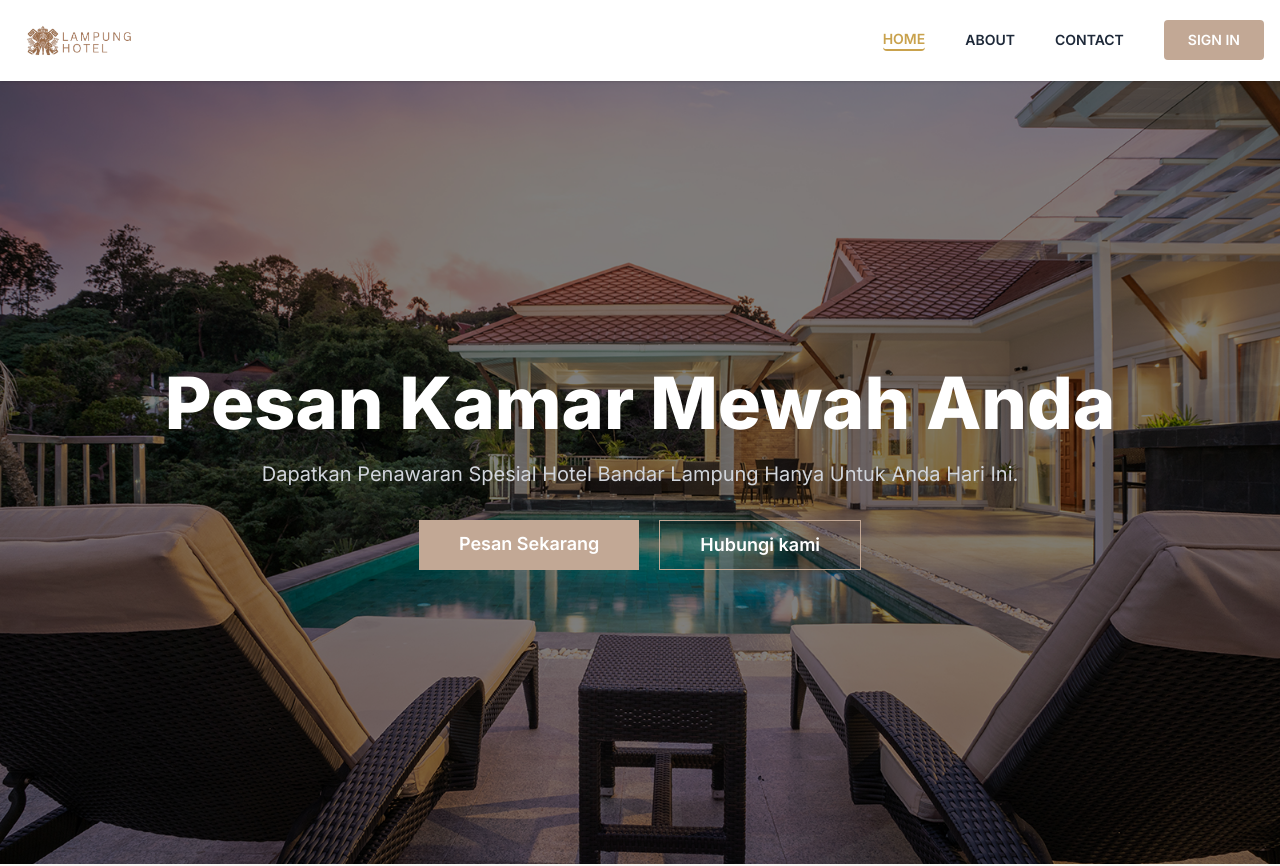
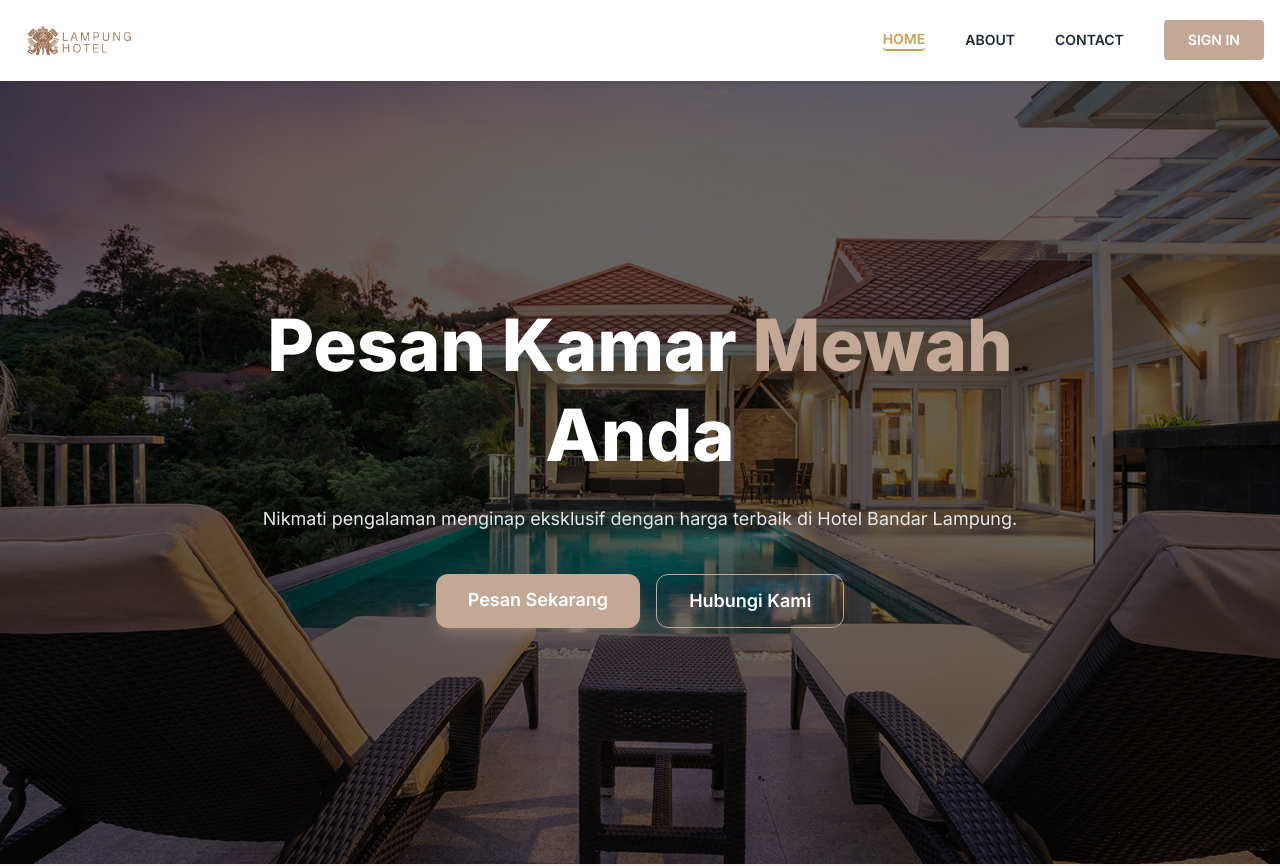
Before and after one commit to hafizahalfitra/booking-hotel, a Next.js app in the folder WEB/: page / in a window 1280 px wide. Shown: the top 866 px of the page. Built offline with nearby package versions, Linux system fonts and the light colour scheme; no server answers.

Commit message:
Perbaikan UI hero section agar lebih clean dan modern tanpa elemen dekoratif berlebih

```diff
--- a/WEB/components/hero.tsx
+++ b/WEB/components/hero.tsx
@@ -1,36 +1,60 @@
-import Image from "next/image"
-import Link from "next/link"
+import Image from "next/image";
+import Link from "next/link";
+
 const Hero = () => {
     return (
-        <div className="relative h-screen text-white overflow-hidden">
+        <section className="relative h-screen text-white overflow-hidden">
+            {/* Background */}
             <div className="absolute inset-0">
-                <Image src="/hero.jpg" alt="heroimage" fill className="object-cover object-center
-                w-full h-full"/>
-                <div className="absolute inset-0 bg-black opacity-50"></div>
+                <Image
+                    src="/hero.jpg"
+                    alt="Hotel Bandar Lampung"
+                    fill
+                    priority
+                    className="object-cover object-center"
+                />
+                <div className="absolute inset-0 bg-black/60"></div>
+            </div>
 
-            </div>
-            <div className="relative flex flex-col justify-center items-center h-full text-center">
-                <h1 className="text-7xl font-extrabold leading-tight mb-3 capitalize">Pesan Kamar
-                    Mewah Anda</h1>
-                <p className="text-xl text-gray-300 mb-8">Dapatkan Penawaran Spesial Hotel Bandar Lampung Hanya Untuk Anda Hari Ini.</p>
-                <div className="flex gap-5">
-                    <Link href="/room" className="bg-[#C2A895] text-white hover:bg-[#b39683]
-                    py-2.5 px-6 md:px-10 text-lg font-semibold hover:scale-105 hover:shadow-lg"
-                    >
-                        Pesan Sekarang
+            {/* Content - CENTER FIX */}
+            <div className="relative z-10 flex h-full items-center justify-center text-center px-5">
+                <div className="max-w-3xl">
+                    <h1 className="text-4xl md:text-6xl lg:text-7xl font-extrabold leading-tight mb-6">
+                        Pesan Kamar <span className="text-[#C2A895]">Mewah</span> Anda
+                    </h1>
 
-                    </Link>
+                    <p className="text-sm md:text-lg text-gray-200 mb-10 leading-relaxed">
+                        Nikmati pengalaman menginap eksklusif dengan harga terbaik
+                        di Hotel Bandar Lampung.
+                    </p>
 
-                    <Link
-                    href="/contact"
-                    className="bg-transparent border border-[#C2A895] text-white hover:bg-[#b39683]
-                    py-2.5 px-6 md:px-10 text-lg font-semibold hover:scale-105 hover:shadow-lg"
-                    >Hubungi kami</Link>
+                    {/* CTA */}
+                    <div className="flex flex-col sm:flex-row justify-center gap-4">
+                        <Link
+                            href="/room"
+                            className="bg-[#C2A895] text-white
+                            px-8 py-3 rounded-xl text-base md:text-lg font-semibold
+                            hover:bg-[#b39683] transition-all
+                            shadow-lg shadow-[#C2A895]/30
+                            active:scale-95"
+                        >
+                            Pesan Sekarang
+                        </Link>
 
+                        <Link
+                            href="/contact"
+                            className="border border-[#C2A895] text-white
+                            px-8 py-3 rounded-xl text-base md:text-lg font-semibold
+                            hover:bg-[#C2A895] transition-all
+                            active:scale-95"
+                        >
+                            Hubungi Kami
+                        </Link>
+                    </div>
                 </div>
             </div>
-            Hero</div>
-    )
-}
+        </section>
+    );
+};
 
-export default Hero
+export default Hero;
```
